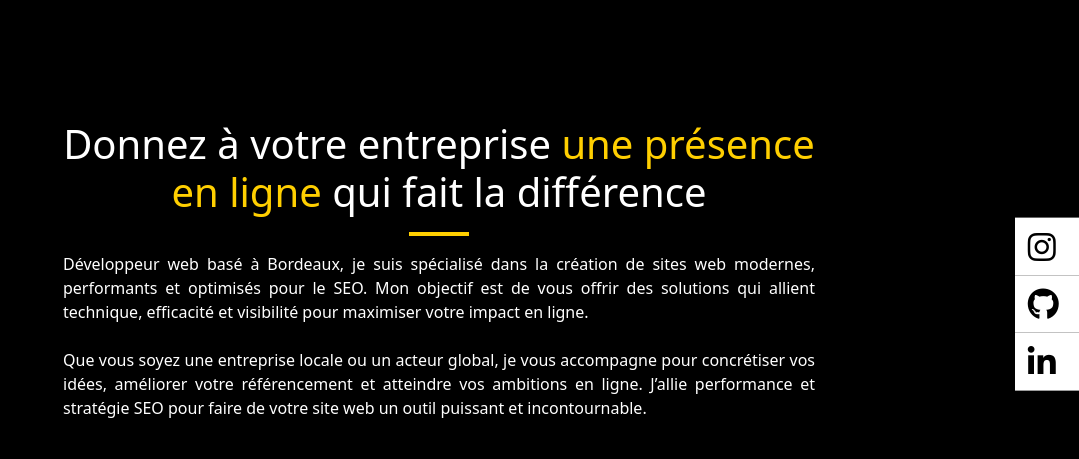
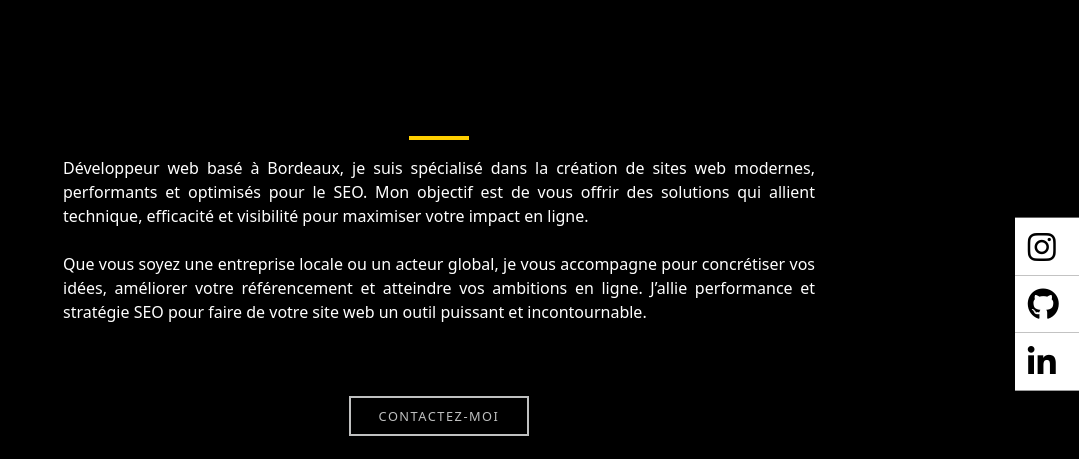
Before and after one commit to Vincent-Antoine/Portfolio-PHP, a PHP site: page /index.php in a window 1280 px wide. Shown: the part 96-555 px from the top of the page, without its empty margins (201-1280 px from the left). Run offline with PHP 8.4, Linux system fonts and the light colour scheme; some libraries are stand-ins or nearby versions.

Commit message:
modification test

```diff
--- a/parts/introduction.php
+++ b/parts/introduction.php
@@ -4,7 +4,7 @@
         <div class="text-center  text-white container pt-5">
             <div class="p-lg-4" style="max-width: 800px; margin: 0 auto;">
                 <h1 class="mb-3">
-                    Donnez à votre entreprise <span class="yellow-color">une présence en ligne</span> qui fait la différence
+                    <!-- Donnez à votre entreprise <span class="yellow-color">une présence en ligne</span> qui fait la différence -->
                 </h1>
                 <div class="mx-auto my-3" style="width: 60px; height: 4px; background-color: #ffcf00;"></div>
                 <p class="mb-4">
```
